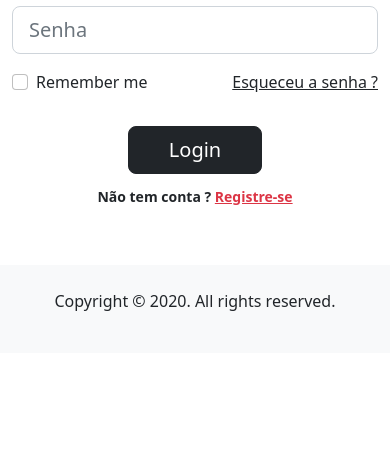
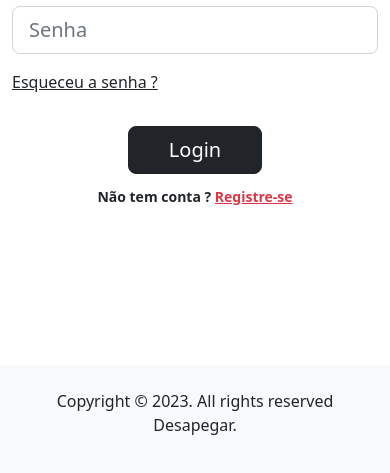
Before and after one commit to Felipe118/desapegar, a Vue app: page /auth in a window 390 px wide. Shown: the part 579-1052 px from the top of the page. Before the commit the page ends 932 px from the top, so only its background shows below. Built offline with nearby package versions, Linux system fonts and the light colour scheme.

Commit message:
ajustes css

```diff
--- a/src/layout/components/HeaderComponent.vue
+++ b/src/layout/components/HeaderComponent.vue
@@ -1,13 +1,13 @@
 <template>
-<nav class="navbar navbar-expand-lg navbar-dark bg-light">
+    <nav class="navbar navbar-expand-lg navbar-dark bg-light">
         <div class="container-fluid">
             <a class="navbar-brand text-dark" href="#">Desapegar</a>
-            <button class="navbar-toggler bg-dark collapsed" type="button" data-bs-toggle="collapse"
-                data-bs-target="#navbarColor01" aria-controls="navbarColor01" aria-expanded="false"
+            <button class="navbar-toggler bg-dark" type="button" data-bs-toggle="collapse"
+                data-bs-target="#navbarColor" aria-controls="navbarColor" aria-expanded="false"
                 aria-label="Toggle navigation">
                 <span class="navbar-toggler-icon"></span>
             </button>
-            <div class="navbar-collapse collapse" id="navbarColor01" style="">
+            <div class="collapse navbar-collapse " id="navbarColor">
                 <ul class="navbar-nav me-auto mb-2 mb-lg-0">
                     <li class="nav-item">
                         <a class="nav-link text-dark active" aria-current="page" href="#">Home</a>
--- a/src/views/auth/Auth.vue
+++ b/src/views/auth/Auth.vue
@@ -38,18 +38,6 @@
             </div>
 
             <div class="d-flex justify-content-between align-items-center">
-              <!-- Checkbox -->
-              <div class="form-check mb-0">
-                <input
-                  class="form-check-input me-2"
-                  type="checkbox"
-                  value=""
-                  id="form2Example3"
-                />
-                <label class="form-check-label" for="form2Example3">
-                  Remember me
-                </label>
-              </div>
               <a href="#!" class="text-body">Esqueceu a senha ?</a>
             </div>
 
@@ -66,23 +54,7 @@
         </div>
       </div>
     </div>
-    <div
-      class="
-        d-flex
-        flex-column
-        text-center text-md-start
-        justify-content-between
-        py-4
-        px-4 px-xl-5
-        bg-light
-      "
-    >
-      <!-- Copyright -->
-      <div style="text-align: center;" class="text-dark mb-3 mb-md-0">
-        Copyright © 2020. All rights reserved.
-      </div>
-      <!-- Copyright -->
-    </div>
+    <footer-auth/>
   </section>
 </template>
 
@@ -90,6 +62,9 @@
 import router from '@/router';
 import { ref } from '@vue/reactivity';
 import { useStore } from 'vuex';
+
+import FooterAuth from '../components/FooterAuth.vue';
+
 export default {
   name: 'Auth',
   setup() {
@@ -115,6 +90,10 @@ export default {
           password,
       }
   },
+
+  components: {
+    FooterAuth
+  }
 };
 </script>
 
--- /dev/null
+++ b/src/views/components/FooterAuth.vue
@@ -0,0 +1,38 @@
+<template>
+    <footer class="d-flex  footer flex-column text-center text-md-start justify-content-between py-4 px-4 px-xl-5 bg-light">
+        <div class="">
+            <!-- Copyright -->
+            <div style="text-align: center;" class=" text-dark mb-3 mb-md-0">
+                Copyright © 2023. All rights reserved Desapegar.
+            </div>
+            <!-- Copyright -->
+        </div>
+    </footer>
+
+</template>
+
+<script>
+    export default {
+        name: 'FooterAuth'
+    }
+</script>
+
+<style>
+ @media (max-width: 1000px) {
+    .footer{
+        margin-top: 300px;
+        background-color: gray;
+    }
+  }
+  @media (min-width: 600px) and (max-width:993px) {
+    .footer{
+        margin-top: 500px;
+    }
+  }
+  @media (max-width: 400px) {
+    .footer{
+        margin-top: 100px;
+        background-color: gray;
+    }
+  }
+</style>
--- a/src/views/register/Register.vue
+++ b/src/views/register/Register.vue
@@ -43,20 +43,22 @@
         </div>
       </div>
     </div>
-    <div class="d-flex flex-column text-center text-md-start justify-content-between py-4 px-4 px-xl-5 bg-light">
-      <!-- Copyright -->
-      <div style="text-align: center;" class="text-dark footer mb-3 mb-md-0">
-        Copyright © 2023. All rights reserved Desapegar.
-      </div>
-      <!-- Copyright -->
-    </div>
+    <footer-auth/>
+
   </section>
 </template>
 
 <script>
   import { ref } from '@vue/reactivity';
   import { useStore } from 'vuex'
+  import FooterAuth from '../components/FooterAuth.vue';
+
   export default {
+
+    components: {
+      FooterAuth
+    },
+
     name:'Register',
 
     setup() {
```
Lines whose indentation alone changed are shown as unchanged.
